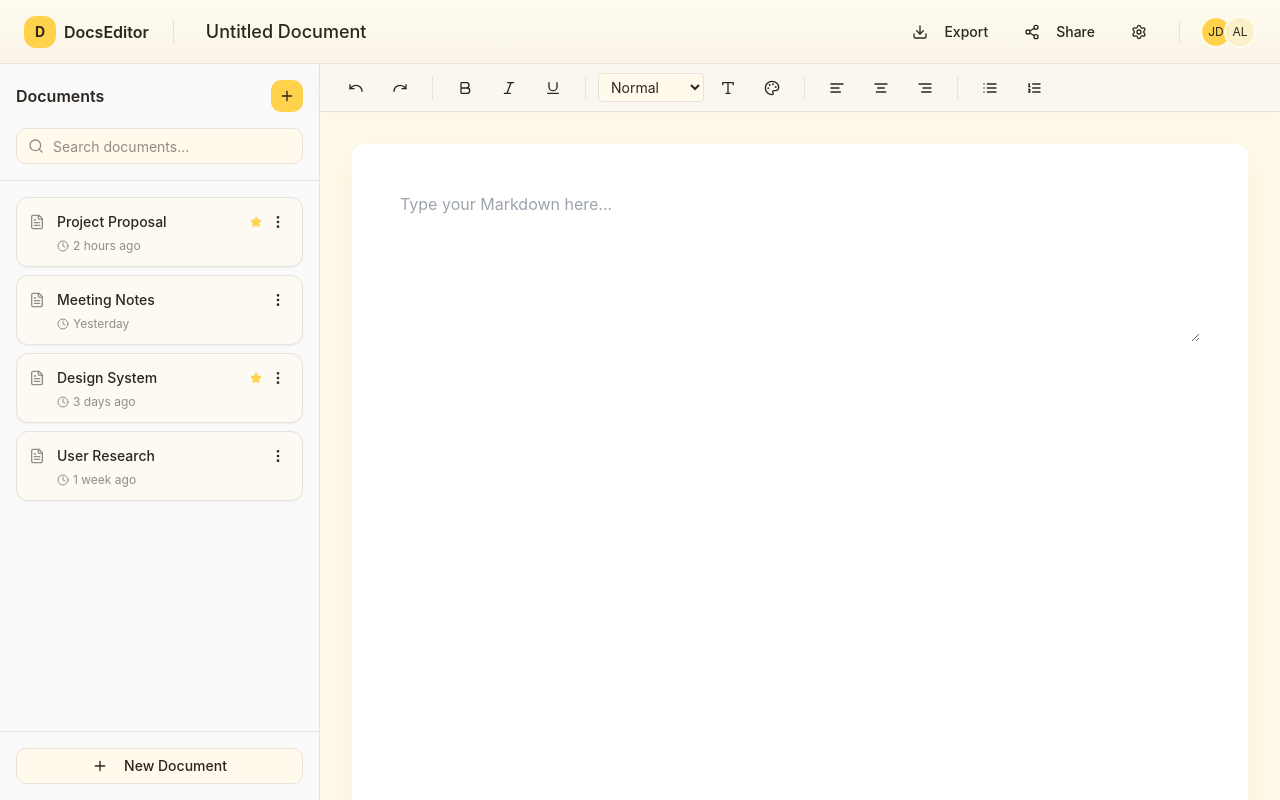
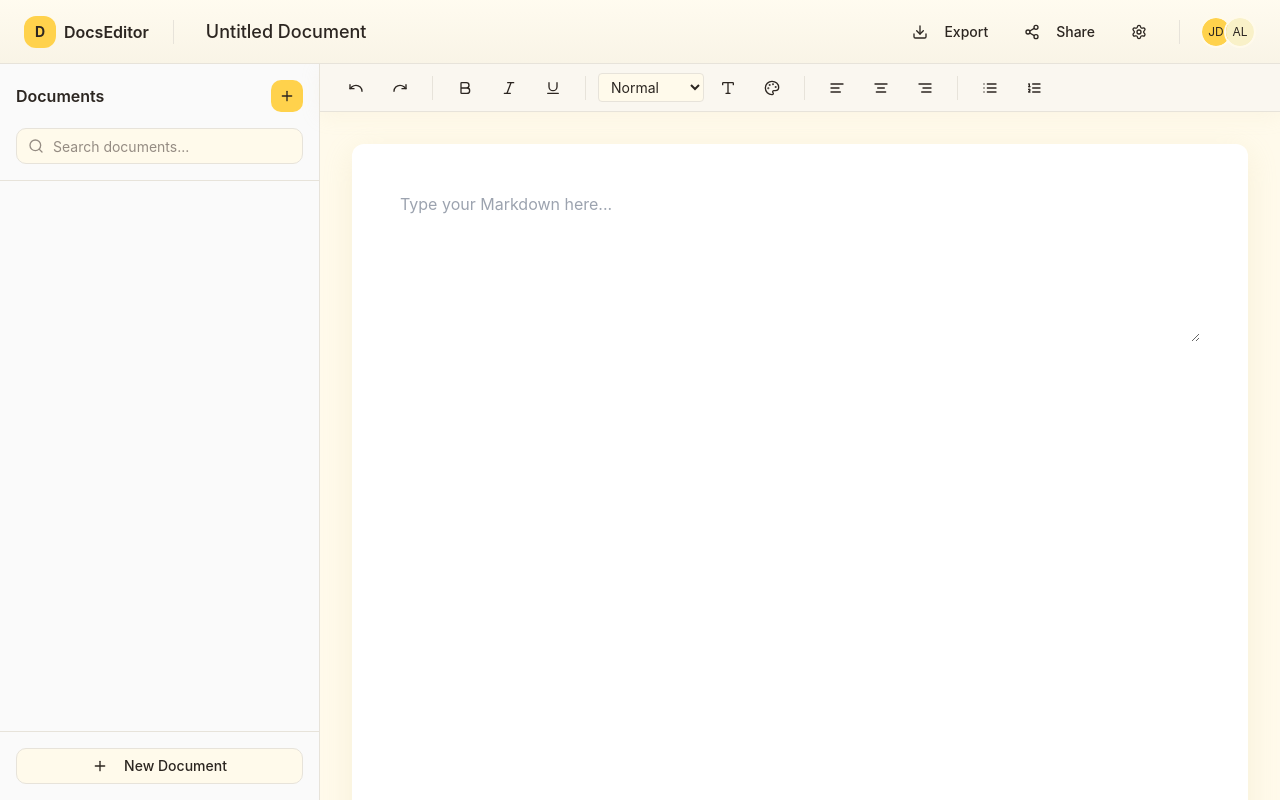
Before and after one commit to prathmesh796/notes-app, a React (Vite) app: page / in a window 1280 px wide. Built offline with nearby package versions, Linux system fonts and the light colour scheme.

Commit message:
file handling and access

```diff
--- a/src/components/DocumentSidebar.tsx
+++ b/src/components/DocumentSidebar.tsx
@@ -10,8 +10,8 @@ import {
   Star
 } from "lucide-react";
 import { useState } from "react";
-
-import { create, BaseDirectory } from "@tauri-apps/plugin-fs";
+import useFileContent from "../hooks/file-content";
+import { create, readTextFile, BaseDirectory } from "@tauri-apps/plugin-fs";
 
 interface Document {
   id: string;
@@ -21,32 +21,8 @@ interface Document {
 }
 
 export function DocumentSidebar() {
-  const [documents, setDocuments] = useState<Document[]>([
-    {
-      id: "1",
-      title: "Project Proposal",
-      lastModified: "2 hours ago",
-      starred: true
-    },
-    {
-      id: "2",
-      title: "Meeting Notes",
-      lastModified: "Yesterday",
-      starred: false
-    },
-    {
-      id: "3",
-      title: "Design System",
-      lastModified: "3 days ago",
-      starred: true
-    },
-    {
-      id: "4",
-      title: "User Research",
-      lastModified: "1 week ago",
-      starred: false
-    }
-  ]);
+  const [documents, setDocuments] = useState<Document[]>([]);
+  const { setFileContent } = useFileContent();
 
   const createDoc = async () => {
     // Logic to create a new document
@@ -74,7 +50,15 @@ export function DocumentSidebar() {
     console.log("Create new document");
   };
 
+  const openDoc = async (doc: Document) => {
+    // Logic to open the document
+    const file = await readTextFile(`${doc.title}.md`, {
+      baseDir: BaseDirectory.AppData,
+    });
 
+    setFileContent(file);
+    console.log(`Open document: ${doc.title}`);
+  };
 
   return (
     <div className="w-80 h-full bg-editor-sidebar border-r border-border flex flex-col">
@@ -100,9 +84,11 @@ export function DocumentSidebar() {
       {/* Documents list */}
       <div className="flex-1 overflow-y-auto p-4 space-y-2">
         {documents.map((doc) => (
+          <button onClick={() => openDoc(doc)} className="w-full" key={doc.id}>
             <Card
               key={doc.id}
               className="doc-card p-3 cursor-pointer hover:bg-accent/50 transition-colors"
+
             >
               <div className="flex items-start gap-3">
                 <div className="mt-1">
@@ -133,6 +119,7 @@ export function DocumentSidebar() {
                 </div>
               </div>
             </Card>
+          </button>
         ))}
       </div>
 
--- a/src/components/Editor.tsx
+++ b/src/components/Editor.tsx
@@ -3,10 +3,11 @@ import React from 'react'
 import { createRoot } from 'react-dom/client'
 import Markdown from 'react-markdown'
 import remarkGfm from 'remark-gfm'
+import useFileContent from "../hooks/file-content";
 
 export function Editor() {
-  const [content, setContent] = useState("");
   const [markdown, setMarkdown] = useState("");
+  const { fileContent, setFileContent } = useFileContent();
 
   const editorRef = useRef<HTMLDivElement>(null);
   const [isEditing, setIsEditing] = useState(false);
@@ -16,7 +17,7 @@ export function Editor() {
     if (!editor) return;
 
     const handleInput = () => {
-      setContent(editor.innerHTML);
+      setFileContent(editor.innerHTML);
     };
 
 
@@ -67,7 +68,7 @@ export function Editor() {
               style={{ width: '100%', height: '150px' }}
             />
             <div style={{ marginTop: 16 }}>
-              <Markdown>{markdown}</Markdown>
+              <Markdown>{fileContent}</Markdown>
             </div>
           </div>
 
@@ -83,8 +84,8 @@ export function Editor() {
         <div className="mt-4 flex justify-between text-sm text-muted-foreground">
           <span>Last saved: Just now</span>
           <div className="flex gap-4">
-            <span>Words: {content.replace(/<[^>]*>/g, '').split(/\s+/).filter(Boolean).length}</span>
-            <span>Characters: {content.replace(/<[^>]*>/g, '').length}</span>
+            {/* <span>Words: {content.replace(/<[^>]*>/g, '').split(/\s+/).filter(Boolean).length}</span>
+            <span>Characters: {content.replace(/<[^>]*>/g, '').length}</span> */}
           </div>
         </div>
       </div>
--- /dev/null
+++ b/src/hooks/file-content.ts
@@ -0,0 +1,7 @@
+import { useState } from "react";
+
+export default function useFileContent(){
+    const [fileContent, setFileContent] = useState<string>("");
+
+    return { fileContent, setFileContent };
+}
```
Also changed, not shown: 1 other file (tests, documents, lock files or other folders). Lines whose indentation alone changed are shown as unchanged.
